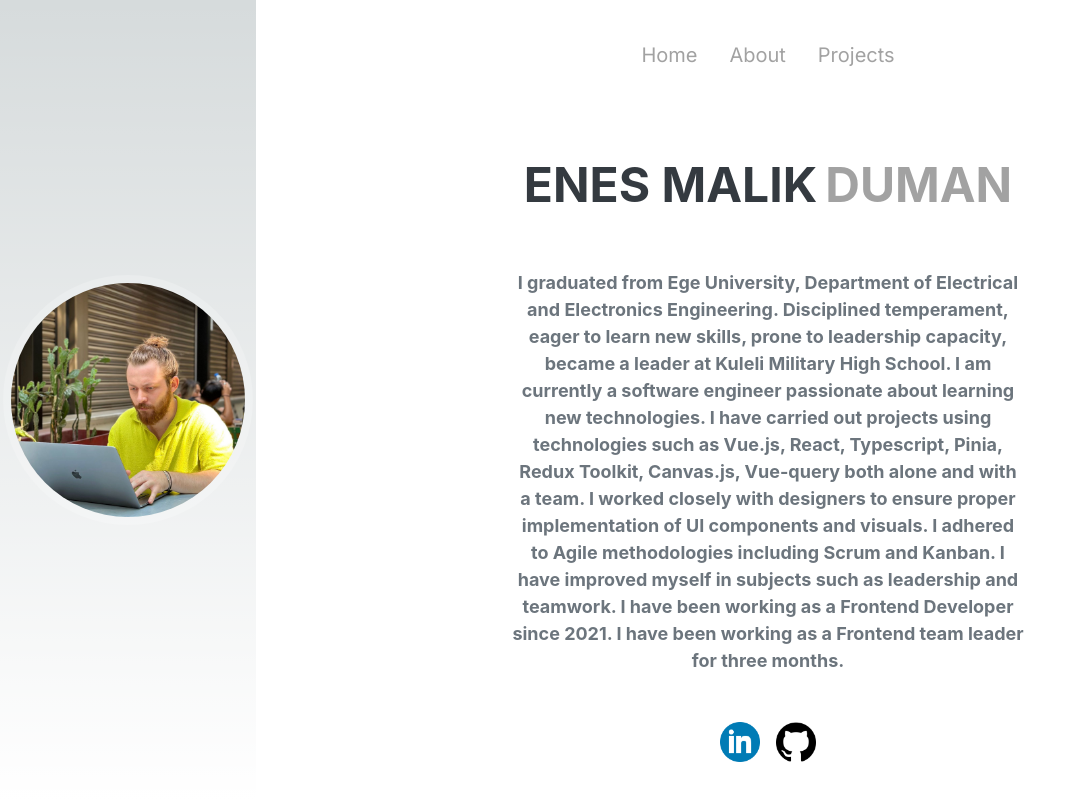
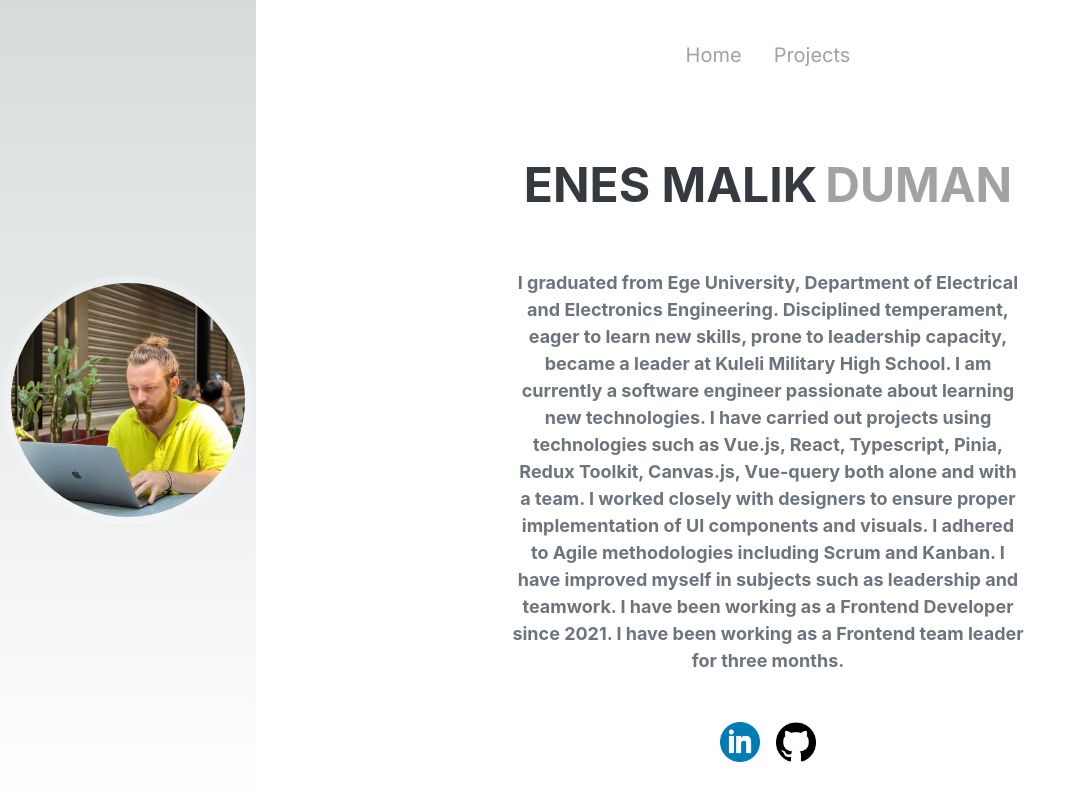
Before and after one commit to enesmalikdmn/personal-website, a Next.js app: page / in a window 1280 px wide. Shown: the whole page, without its empty margins (0-1087 px from the left). Built offline with nearby package versions, Linux system fonts and the light colour scheme.

Commit message:
fix: removed about in header

```diff
--- a/components/header.tsx
+++ b/components/header.tsx
@@ -7,7 +7,7 @@ const Header = () => {
     return (
         <header className='flex h-32 w-full text-primary bg-white justify-center text-xl items-center gap-8'>
             <span className='cursor-pointer' onClick={() => router.push('/')} >Home</span>
-            <span className='cursor-pointer' onClick={() => router.push('/about')} >About</span>
+            {/* <span className='cursor-pointer' onClick={() => router.push('/about')} >About</span> */}
             <span className='cursor-pointer' onClick={() => router.push('/projects')} >Projects</span>
         </header>
     )
```
